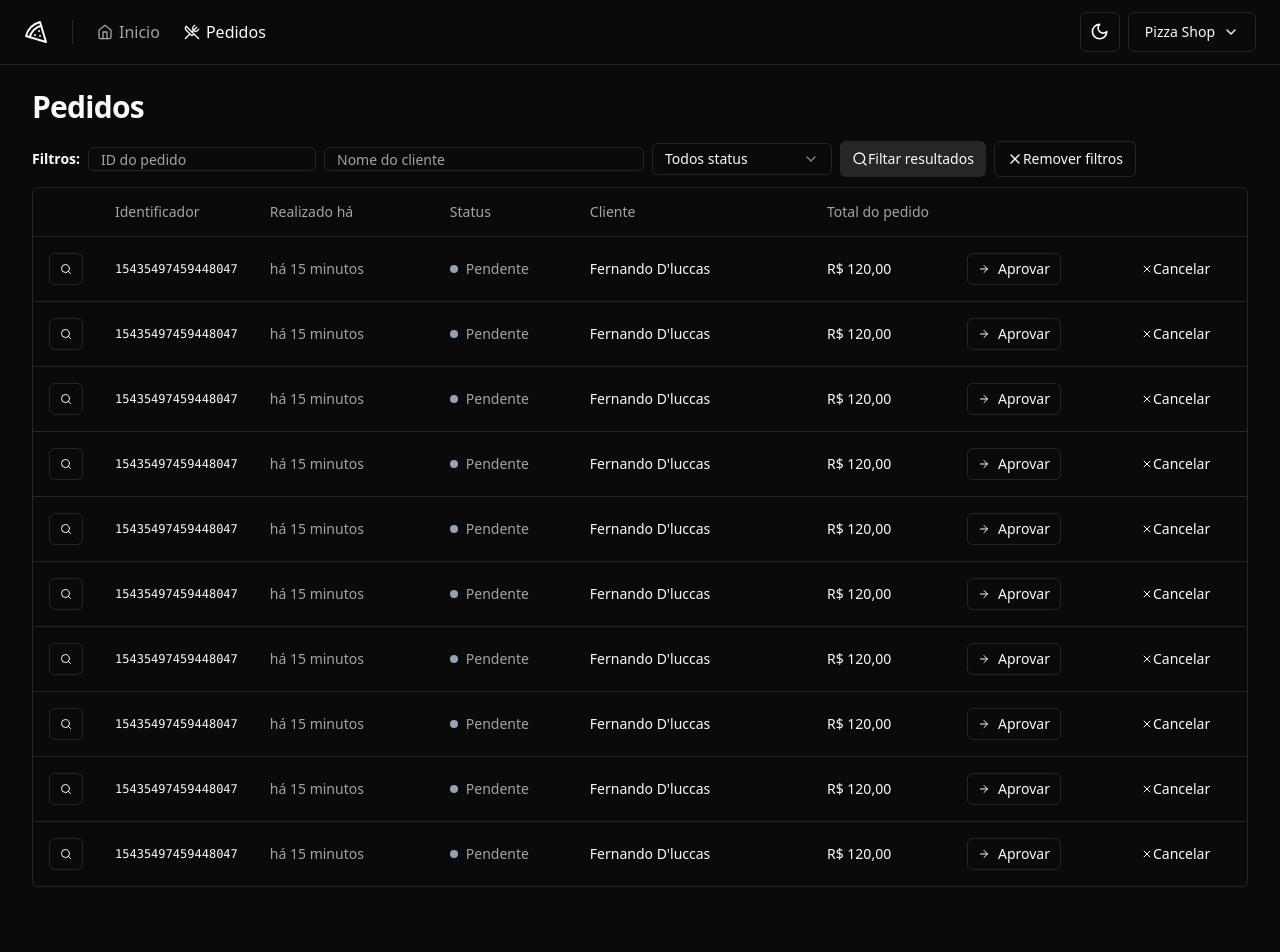
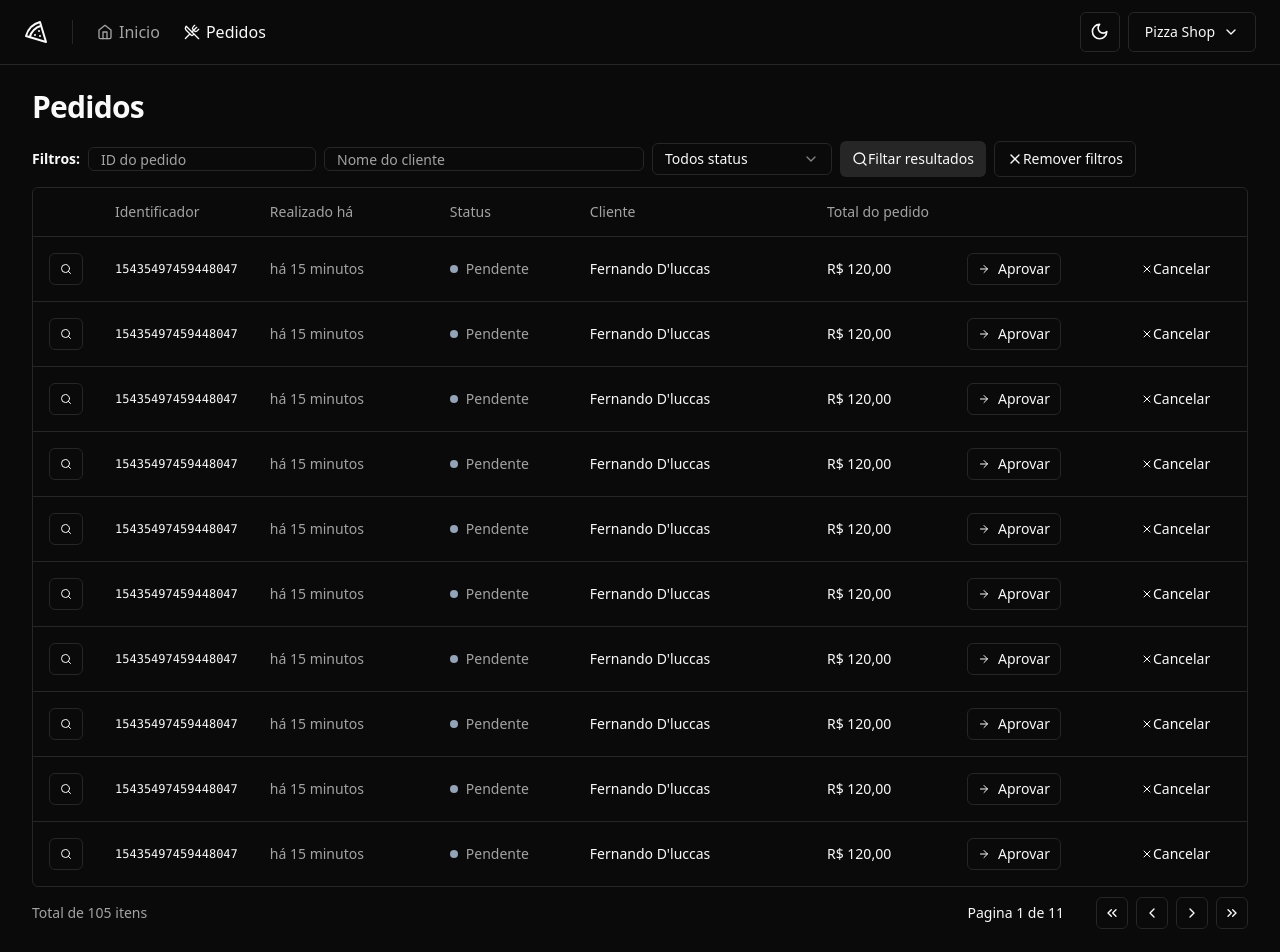
Before and after one commit to fernandodluccas/pizzashop-web, a React (Vite) app: page /orders in a window 1280 px wide. Shown: the top 952 px of the page. Before the commit the page ends 919 px from the top, so only its background shows below. Built offline with nearby package versions, Linux system fonts and the light colour scheme.

Commit message:
feat: create Pagination component

```diff
--- a/src/pages/app/orders/orders.tsx
+++ b/src/pages/app/orders/orders.tsx
@@ -10,6 +10,7 @@ import {
 
 import { OrderTableFilters } from './order-table-filters'
 import { OrderTableRow } from './order-table-row'
+import Pagination from './pagination'
 
 export function Orders() {
   return (
@@ -17,7 +18,7 @@ export function Orders() {
       <Helmet title="Pedidos" />
       <div className="flex flex-col gap-4">
         <h1 className="text-3xl font-semibold tracking-tight">Pedidos</h1>
-      </div>
+
         <div className="space-y-2.5">
           <OrderTableFilters />
           <div className="rounded-md border">
@@ -41,6 +42,8 @@ export function Orders() {
               </TableBody>
             </Table>
           </div>
+          <Pagination pageIndex={0} totalCount={105} perPage={10} />
+        </div>
       </div>
     </>
   )
--- /dev/null
+++ b/src/pages/app/orders/pagination.tsx
@@ -0,0 +1,55 @@
+import {
+  ChevronLeft,
+  ChevronRight,
+  ChevronsLeft,
+  ChevronsRight,
+} from 'lucide-react'
+
+import { Button } from '@/components/ui/button'
+
+export interface PaginationProps {
+  pageIndex: number
+  totalCount: number
+  perPage: number
+}
+
+export function Pagination({
+  pageIndex,
+  perPage,
+  totalCount,
+}: PaginationProps) {
+  const pages = Math.ceil(totalCount / perPage)
+
+  return (
+    <div className="flex items-center justify-between">
+      <span className="text-sm text-muted-foreground">
+        Total de {totalCount} ite{totalCount > 1 ? 'ns' : 'm'}
+      </span>
+      <div className="flex items-center gap-6 lg:gap-8">
+        <div className="text-sm font-medium">
+          Pagina {pageIndex + 1} de {pages}
+        </div>
+        <div className="flex items-center gap-2">
+          <Button variant="outline" className="h-8 w-8 p-0">
+            <ChevronsLeft className="h-4 w-4" />
+            <span className="sr-only">Primeira página</span>
+          </Button>
+          <Button variant="outline" className="h-8 w-8 p-0">
+            <ChevronLeft className="h-4 w-4" />
+            <span className="sr-only">Página anterior</span>
+          </Button>
+          <Button variant="outline" className="h-8 w-8 p-0">
+            <ChevronRight className="h-4 w-4" />
+            <span className="sr-only">Próxima página</span>
+          </Button>
+          <Button variant="outline" className="h-8 w-8 p-0">
+            <ChevronsRight className="h-4 w-4" />
+            <span className="sr-only">Última página</span>
+          </Button>
+        </div>
+      </div>
+    </div>
+  )
+}
+
+export default Pagination
```
Lines whose indentation alone changed are shown as unchanged.
